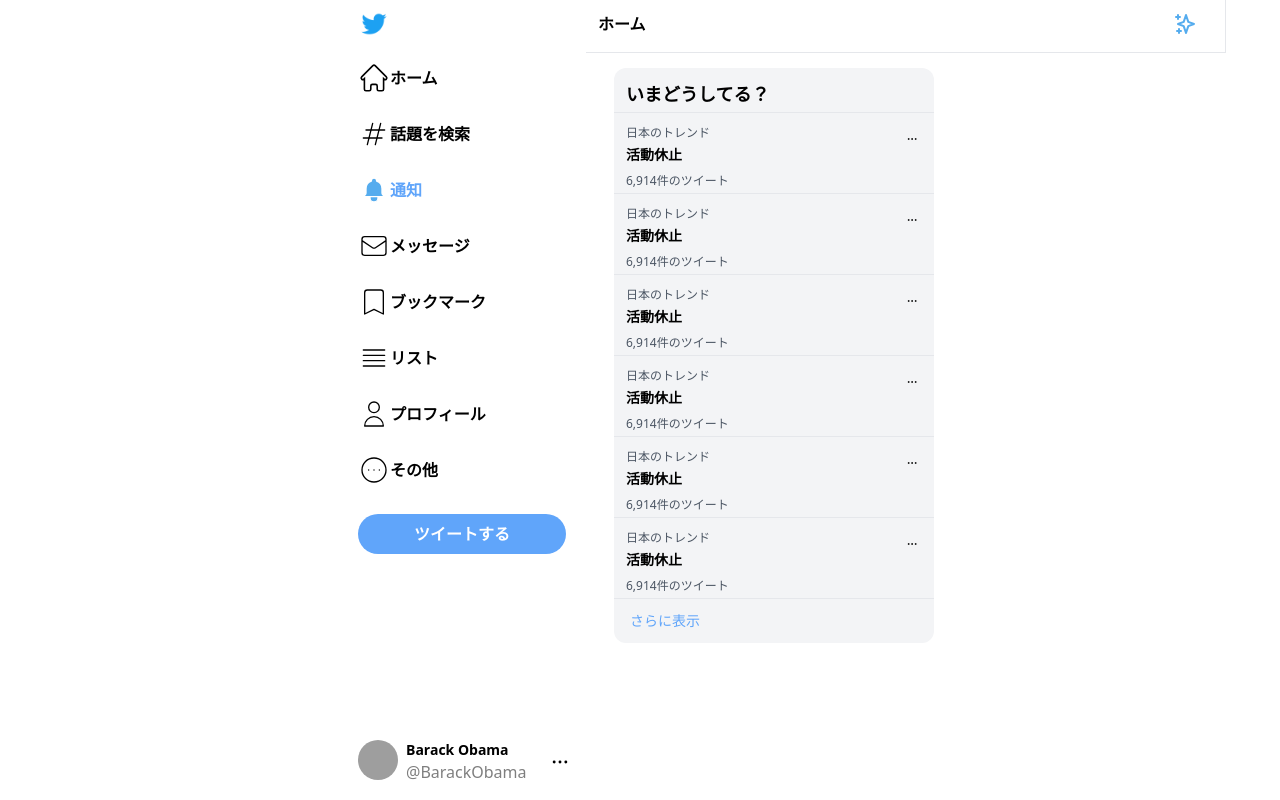
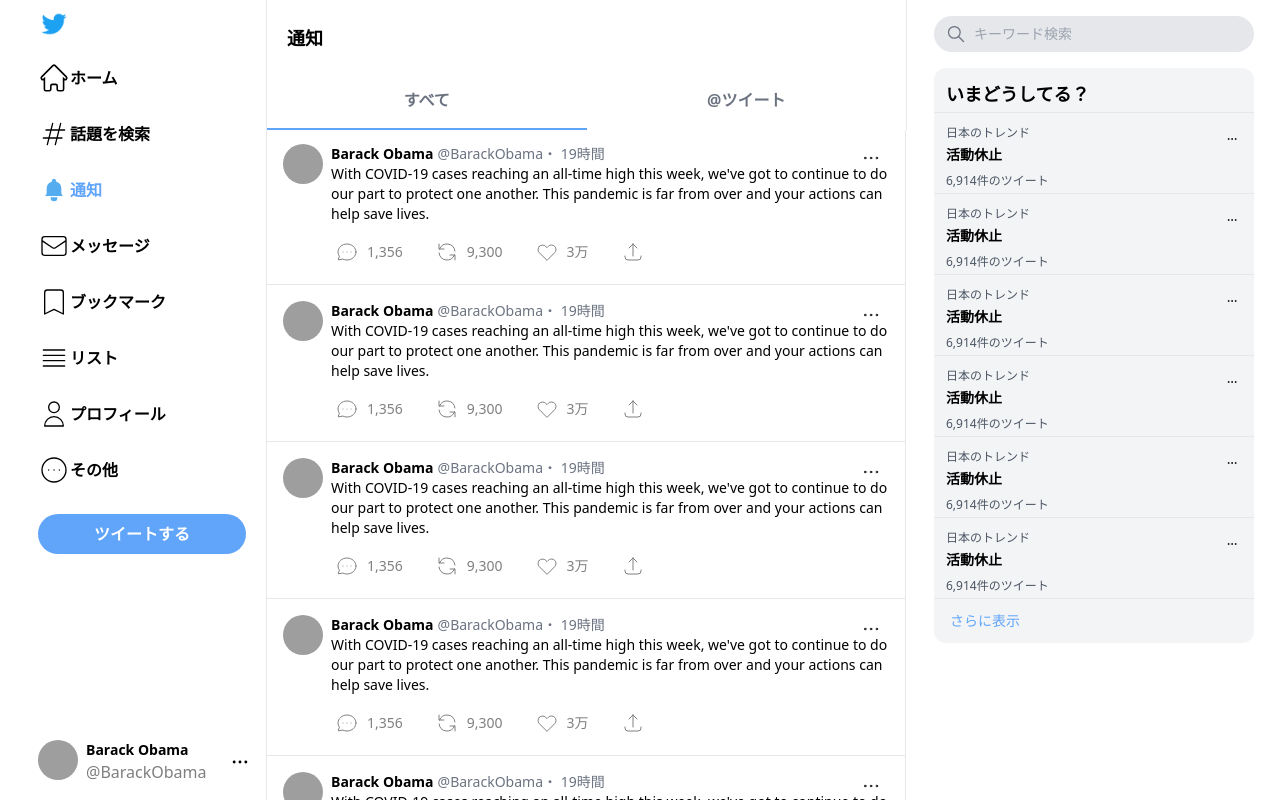
Before and after one commit to Nishino0719/twitter-clone, a Next.js app: page /notifications in a window 1280 px wide. Built offline with nearby package versions, Linux system fonts and the light colour scheme; grey boxes are pictures that could not be loaded.

Commit message:
:hammer: feat(notificate): add notificate contents

```diff
--- /dev/null
+++ b/components/notificateheader.tsx
@@ -0,0 +1,21 @@
+import Link from "next/link";
+
+const NotificateHeader = () => (
+  <div className="">
+    <div className="fixed w-full max-w-screen-sm bg-white z-10 border-r">
+      <div className="timeline-header flex relative mt-1">
+        <h3 className="font-semibold text-lg p-3 m-2">通知</h3>
+      </div>
+      <div className="flex w-full">
+        <div className="p-4 w-1/2 hover:bg-blue-50 hover:text-blue-400 font-semibold cursor-pointer text-gray-500 text-base border-b-2 border-blue-400 text-center">
+          <h3>すべて</h3>
+        </div>
+        <div className="p-4 w-1/2  hover:bg-blue-50 hover:text-blue-400 font-semibold cursor-pointer text-gray-500 text-base text-center">
+          <h3>@ツイート</h3>
+        </div>
+      </div>
+    </div>
+  </div>
+);
+
+export default NotificateHeader;
--- a/pages/notifications.tsx
+++ b/pages/notifications.tsx
@@ -1,13 +1,26 @@
+import Card from "../components/card";
+import NotificateHeader from "../components/notificateheader";
 import Recommended from "../components/recommended";
 import Sidebar from "../components/sidebar";
 import Timeline from "../components/timeline";
 import Trend from "../components/trend";
 
 export default function Notification() {
+  const array = [...Array(6)];
   return (
-    <div className="flex justify-center">
+    <div className="flex justify-center h-screen">
       <Sidebar></Sidebar>
-      <Timeline></Timeline>
+      <div className="max-w-screen-sm w-full border-l border-r overflow-scroll">
+        <NotificateHeader></NotificateHeader>
+        <div className="mt-32">
+          <div className="h-auto text-sm text-left block">
+            {/* TODO: トレンド一覧 */}
+            {array.map((_) => (
+              <Card></Card>
+            ))}
+          </div>
+        </div>
+      </div>
       <div>
         <Trend></Trend>
         <Recommended></Recommended>
```
